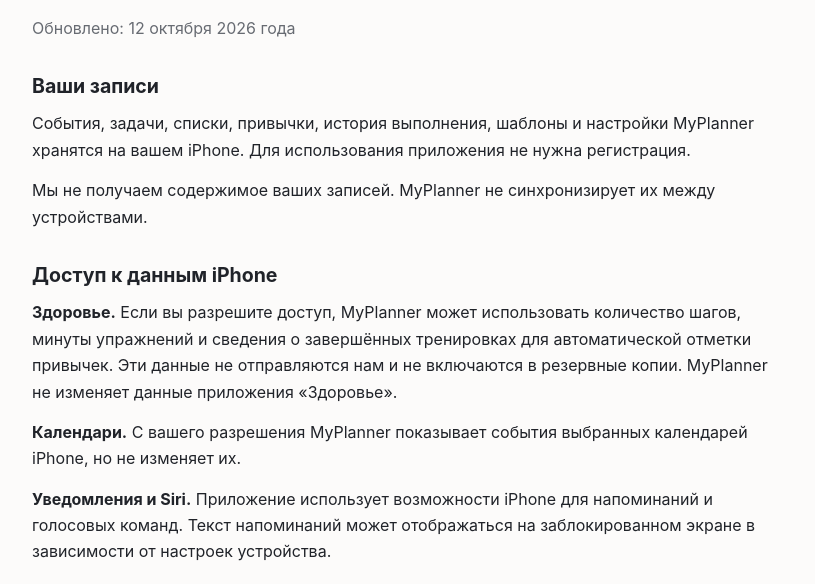
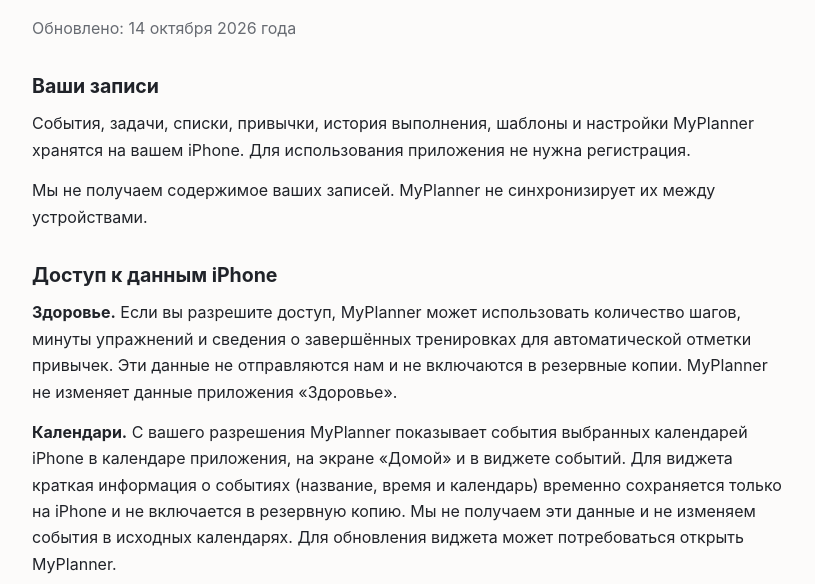
Before and after one commit to myplanner-support/myplanner-support.github.io, a plain HTML site: page privacy-ru.html in a window 1280 px wide. Shown: the part 181-765 px from the top of the page, without its empty margins (232-1047 px from the left). Drawn offline with Linux system fonts and the light colour scheme.

Commit message:
Document on-device Apple Calendar previews for Home and widgets

```diff
--- a/privacy-ru.html
+++ b/privacy-ru.html
@@ -19,7 +19,7 @@
   </header>
   <main>
     <h1>Политика конфиденциальности</h1>
-    <p class="muted">Обновлено: 12 октября 2026 года</p>
+    <p class="muted">Обновлено: 14 октября 2026 года</p>
 
     <section><h2>Ваши записи</h2>
     <p>События, задачи, списки, привычки, история выполнения, шаблоны и настройки MyPlanner хранятся на вашем iPhone. Для использования приложения не нужна регистрация.</p>
@@ -27,7 +27,7 @@
 
     <section><h2>Доступ к данным iPhone</h2>
     <p><strong>Здоровье.</strong> Если вы разрешите доступ, MyPlanner может использовать количество шагов, минуты упражнений и сведения о завершённых тренировках для автоматической отметки привычек. Эти данные не отправляются нам и не включаются в резервные копии. MyPlanner не изменяет данные приложения «Здоровье».</p>
-    <p><strong>Календари.</strong> С вашего разрешения MyPlanner показывает события выбранных календарей iPhone, но не изменяет их.</p>
+    <p><strong>Календари.</strong> С вашего разрешения MyPlanner показывает события выбранных календарей iPhone в календаре приложения, на экране «Домой» и в виджете событий. Для виджета краткая информация о событиях (название, время и календарь) временно сохраняется только на iPhone и не включается в резервную копию. Мы не получаем эти данные и не изменяем события в исходных календарях. Для обновления виджета может потребоваться открыть MyPlanner.</p>
     <p><strong>Уведомления и Siri.</strong> Приложение использует возможности iPhone для напоминаний и голосовых команд. Текст напоминаний может отображаться на заблокированном экране в зависимости от настроек устройства.</p>
     <p><strong>Управление доступом.</strong> Вы можете в любое время отключить доступ MyPlanner к «Здоровью», календарям и уведомлениям в настройках iPhone. Доступ к показателям здоровья также можно изменить в приложении «Здоровье».</p></section>
 
```
